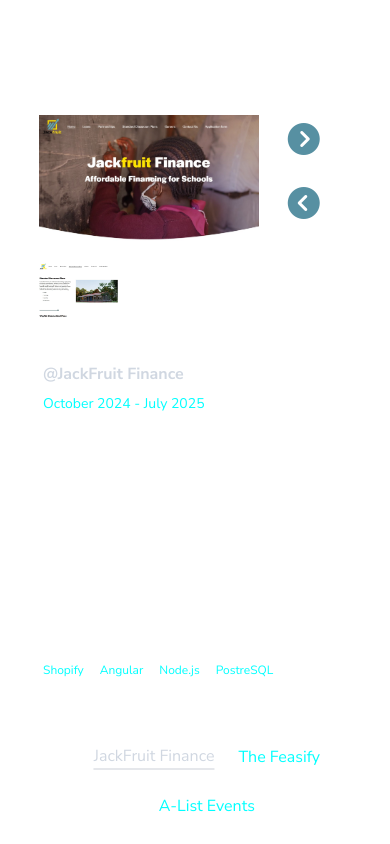
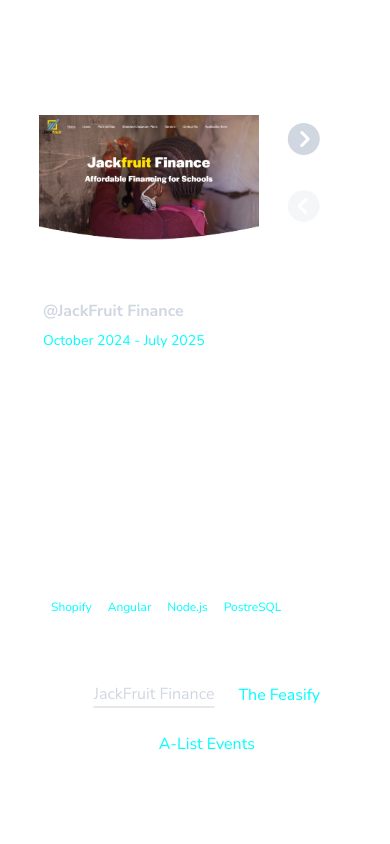
Before and after one commit to BuckanianCodes/Portfolio, an Angular app: page /experience in a window 390 px wide. Built offline with nearby package versions, Linux system fonts and the light colour scheme.

Commit message:
Experience styling

```diff
--- a/src/app/pages/experience/experience.component.html
+++ b/src/app/pages/experience/experience.component.html
@@ -1,19 +1,23 @@
 <div id="exp-wrapper" class=" relative h-full w-[90%] overflow-y-hidden mx-[10%] py-[10%] pb-[20%]">
   <div class="flex items-center mt-10 justify-end autoshow">
     <div class="w-full h-[1px] bg-[#fff]"></div>
-    <h1 class="text-lg w-full font-semibold  md:ml-28 sm:ml-12 ml-4 text-[#fff]">
+    <h1
+    class="text-lg w-full font-semibold  md:ml-28 sm:ml-12 ml-4 text-[#fff]">
       Work Experience
     </h1>
   </div>
-    <div class="absolute  right-0 md:hidden flex items-center text-[#5790a2] flex-col gap-8  top-0 sm:mt-[30%] mt-[35%] mr-[20%]">
-        <i
+    <div class="absolute z-50  right-0 md:hidden flex items-center text-[#d0d7e1] flex-col gap-8  top-0 sm:mt-[30%] mt-[35%] mr-[20%]">
+        <button
+        class="hover:scale-105"
+        [ngClass]="{'opacity-20': selectedIndex === 3}"
         (click)="goToNext()"
-        class="fa-solid fa-2x  cursor-pointer fa-circle-chevron-right"
-        [class.opacity-30]="selectedIndex === experiences.length - 1"
-        ></i>
+        >
+        <i class="fa-solid fa-2x fa-circle-chevron-right cursor-pointer"></i>
+      </button>
         <i
           (click)="goToPrevious()"
-        class="fa-solid fa-2x cursor-pointer fa-circle-chevron-left"></i>
+          [ngClass]="{'opacity-20': selectedIndex === 1}"
+        class="fa-solid fa-2x cursor-pointer hover:scale-105 fa-circle-chevron-left"></i>
     </div>
 <div
   class="absolute w-[90%]  bottom-0 left-0 pl-12 md:pl-0   ml-[50%]  transform -translate-x-[60%]  mb-[5%] md:mb-[20px] lg:mb-[20px]  autoshow">
@@ -50,16 +54,16 @@
           alt=""
           class="imageReveal max-w-[500px] md:w-[300px]  w-[220px]"
         />
-        <div class="md:float-right mt-2 w-[80%]">
+        <!-- <div class="md:float-right mt-2 w-[80%]">
           <div class=" rounded overflow-hidden">
             <img width="80" src="jf-2.jpeg" alt="" />
           </div>
-        </div>
+        </div> -->
       </div>
       <div
         id="details"
         [ngClass]="{ active: selectedIndex === exp.index }"
-        class="md:mr-[5%] md:w-[40%] pl-1    flex items-start gap-2 flex-col"
+        class="md:mr-[5%] md:w-[100%] pl-1  flex items-start gap-2 flex-col"
       >
         <h1 class="sm:text-3xl text-xl text-white">{{ exp.role }}</h1>
         <h2 class="font-bold text-[#d0d7e1]">&#64;{{ exp.companyname }}</h2>
@@ -80,7 +84,7 @@
           </li>
         </ul>
         <ul
-          class="flex gap-4 items-center justify-start text-[#0fff] text-xs mt-2"
+          class="flex gap-4 pl-2 items-center justify-start text-[#0fff] text-xs mt-2"
         >
           <li *ngFor="let tech of exp.techstack">
             {{ tech }}
--- a/src/app/pages/experience/experience.component.ts
+++ b/src/app/pages/experience/experience.component.ts
@@ -23,19 +23,15 @@
     }
   }
 
-  goToPrevious(): void {
-    this.selectedIndex =
-      this.selectedIndex === 0
-        ? this.experiences.length - 1
-        : this.selectedIndex - 1;
+  goToNext() {
+   if(this.selectedIndex < 3) this.selectedIndex++
+   }
+
+goToPrevious() {
+   if(this.selectedIndex > 1) {
+    this.selectedIndex--
   }
-
-  goToNext(): void {
-    this.selectedIndex =
-      this.selectedIndex === this.experiences.length - 1
-        ? 0
-        : this.selectedIndex + 1;
-  }
+}
   ngOnInit() {
     this.experiences = [
       {
@@ -61,7 +57,7 @@
         startdate: 'June 2024',
         enddate: 'September 2024',
         employementtype: 'contract',
-        banner: 'jfwebsite.jpeg',
+        banner: 'feastify.jpeg',
         responsibilities: [
           'Developing and maintaining the company’s e-commerce platform.',
           'Designing the company’s blog site to drive traffic.',
@@ -73,6 +69,7 @@
       {
         index: 3,
         companyname: 'A-List Events',
+        role: 'Full Stack Developer',
         startdate: 'Jan 2023',
         enddate: 'Present',
         employementtype: 'part-time',
--- a/src/app/pages/technologies/technologies.component.ts
+++ b/src/app/pages/technologies/technologies.component.ts
@@ -56,15 +56,15 @@
 
   ngOnInit() {
    const positions = [
-    { top: '10px', left: '10%' },
-    { top: '10px', left: '30%' },
+    { top: '10px', left: '30%', },
     { top: '10px', left: '50%' },
-    { top: '50px', left: '20%' },
-    { top: '50px', left: '40%' },
-    { top: '50px', left: '60%' },
-    { top: '90px', left: '15%' },
-    { top: '90px', left: '35%' },
-    { top: '90px', left: '55%' }
+    { top: '60px', left: '50%' },
+    { top: '60px', left: '20%' },
+    { top: '60px', left: '35%' },
+    { top: '60px', left: '70%' },
+    { top: '60px', left: '5%' },
+    { top: '110px', left: '20%' },
+    { top: '110px', left: '55%' }
   ];
    this.icons.forEach((_, i) => {
 
```
Also changed, not shown: public/feastify.jpeg (added).
